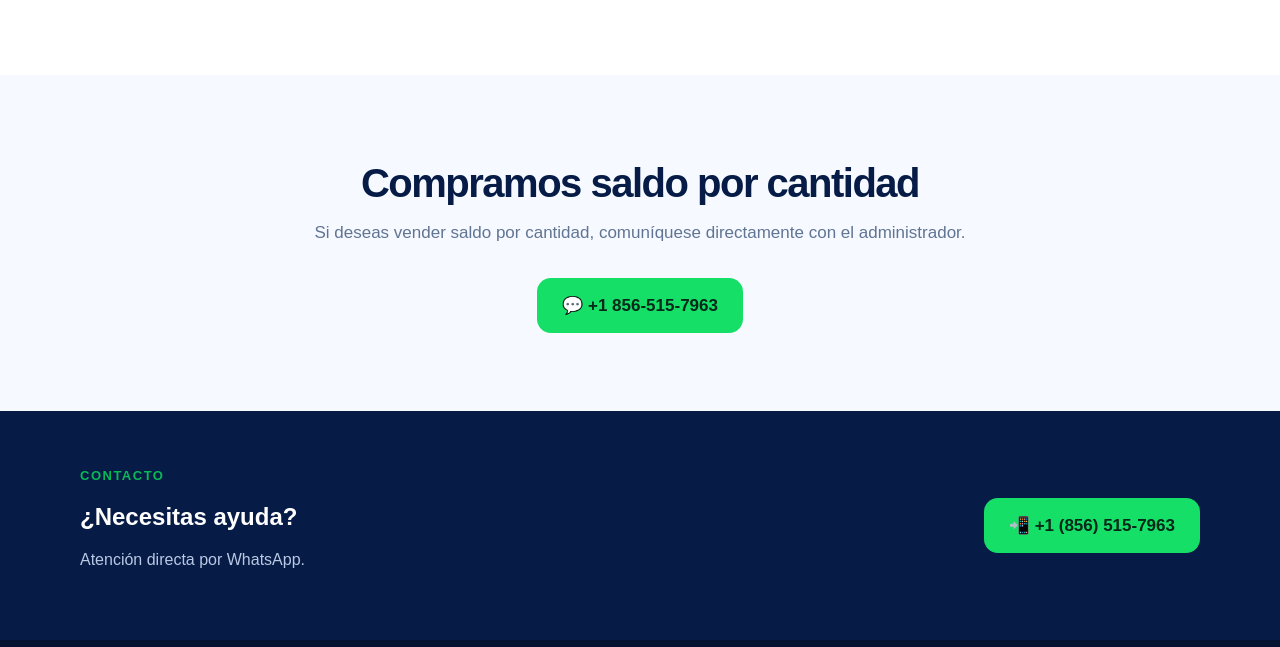
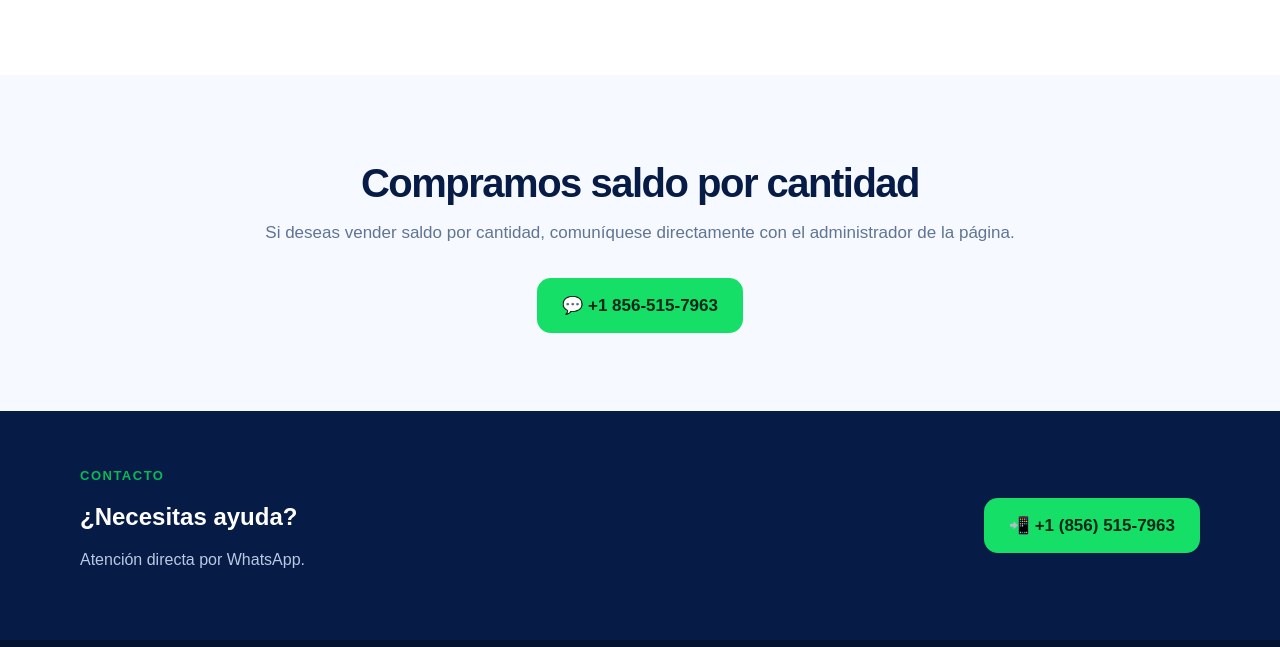
Before and after one commit to daniderkan001-alt/-SALDO-STORE-, a plain HTML site: page index.html in a window 1280 px wide. Shown: the part 2457-3104 px from the top of the page. Drawn offline with Linux system fonts and the light colour scheme.

Commit message:
Actualizar index.html

```diff
--- a/index.html
+++ b/index.html
@@ -30,7 +30,7 @@
   <div class="c">
     <div class="title">
       <h2>Compramos saldo por cantidad</h2>
-      <p>Si deseas vender saldo por cantidad, comuníquese directamente con el administrador.</p>
+      <p>Si deseas vender saldo por cantidad, comuníquese directamente con el administrador de la página.</p>
     </div>
     <div style="max-width:700px;margin:auto;text-align:center">
       <a class="btn wa" target="_blank"
```
